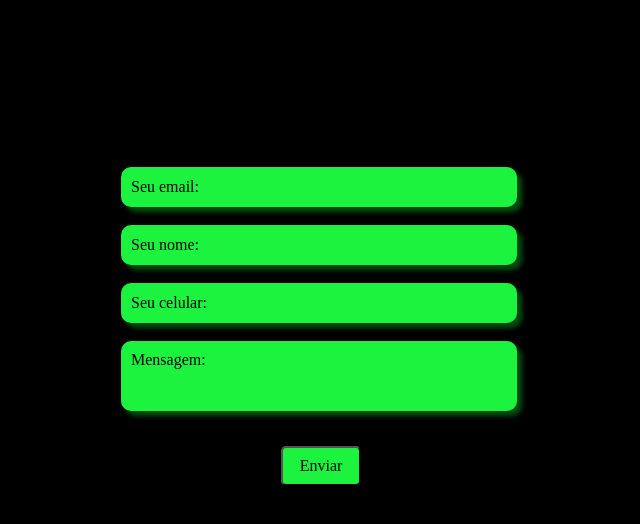
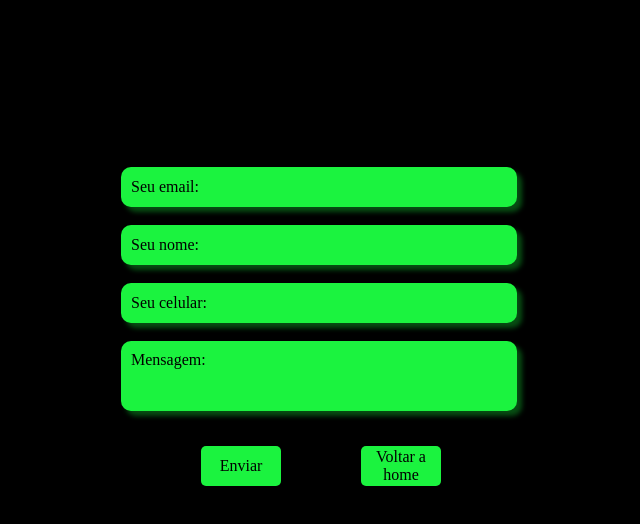
Before and after one commit to Henr1qz/portfolio, a plain HTML site: page contato.html in a window 1280 px wide. Shown: the part 100-624 px from the top of the page, without its empty margins (319-959 px from the left). Drawn offline with Linux system fonts and the light colour scheme; a web font is replaced by a local one.

Commit message:
Modificação pagina de contato

```diff
--- a/contato.html
+++ b/contato.html
@@ -24,14 +24,15 @@
             <br><br>
             <textarea class="mensagem" id="myTextarea" rows="5" cols="30">Mensagem:</textarea>
             <br><br>
+
             <button class="botao">Enviar</button>
+            <a class="voltarhome" href="./index.html">Voltar a home</a>
 
         </form>
 
     </main>
 
     <footer>
-
     </footer>
 </body>
 </html>
--- a/css/ctt.css
+++ b/css/ctt.css
@@ -42,7 +42,7 @@
 input::-webkit-input-placeholder{
     color: rgb(0, 0, 0);
 }
-.botao{
+.botao, .voltarhome{
     position: absolute;
     top: 90%;
     left: 50%;
@@ -53,7 +53,23 @@ input::-webkit-input-placeholder{
     height: 40px;
     width: 80px;
     font-size: 16px;
+    display: flex;
+    justify-content: center;
+    align-items: center;
+    text-decoration: none;
+}
 
+
+.botao{
+    position: absolute;
+    left: 30%;
+    outline: none;
+    border: none;
+}
+.voltarhome{
+    position: absolute;
+    left: 70%;
+    text-align: center;
 }
 .mensagem::-webkit-scrollbar{
     background: rgb(27, 243, 63);
```
Also changed, not shown: index.html (+1 -1 lines).
